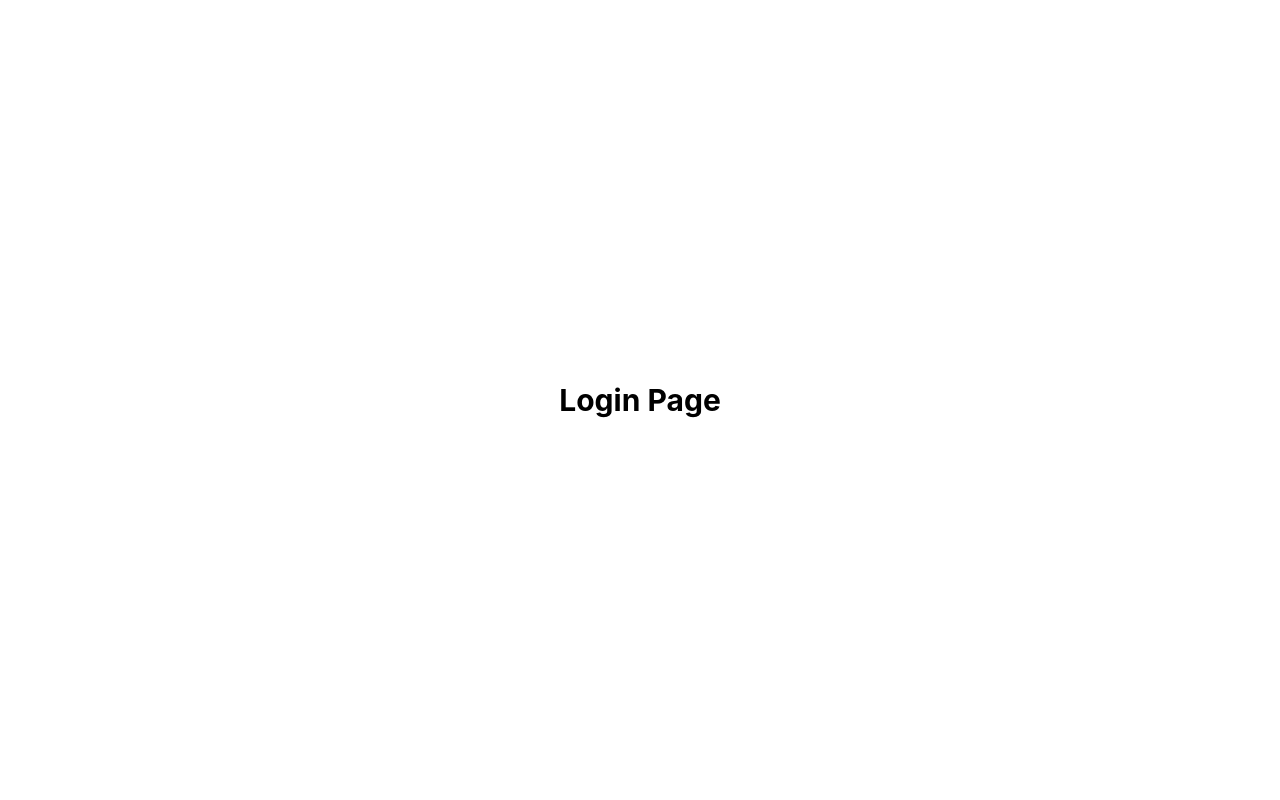
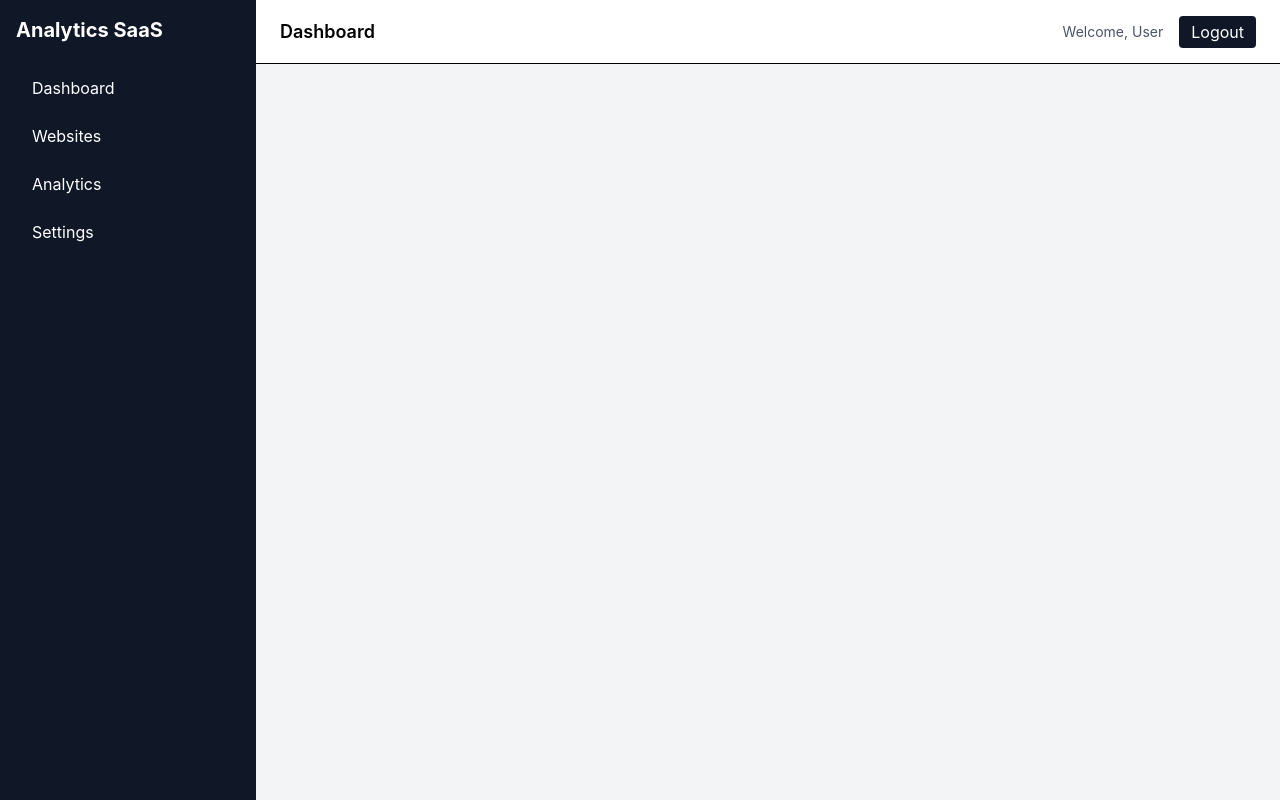
Before and after one commit to vimal2512/analytics-dashboard-client, a React (Vite) app: page / in a window 1280 px wide. Before the commit this address led to /login. Built offline with nearby package versions, Linux system fonts and the light colour scheme.

Commit message:
feat: implemented dashboard layout with sidebar and header

```diff
--- a/src/app/router/AppRouter.jsx
+++ b/src/app/router/AppRouter.jsx
@@ -1,22 +1,21 @@
 import { BrowserRouter, Routes, Route, Navigate } from "react-router-dom";
 import { Suspense } from "react";
 import { routes } from "./routes";
+
+function renderRoutes(routes) {
+    return routes.map((route) => (
+            <Route key={route.path} path={route.path} element={route.element}>
+              {route.children && renderRoutes(route.children)}
+            </Route>
+          ))
+}
+
 
 function AppRouter() {
   return (
     <BrowserRouter>
       <Suspense fallback={<div>Loading...</div>}>
-        <Routes>
-          {routes.map((route) => (
-            <Route
-              key={route.path}
-              path={route.path}
-              element={route.element}
-            />
-          ))}
-
-          <Route path="/" element={<Navigate to="/login" />} />
-        </Routes>
+         <Routes>{renderRoutes(routes)}</Routes>
       </Suspense>
     </BrowserRouter>
   );
--- /dev/null
+++ b/src/shared/layouts/DashboardLayout.jsx
@@ -0,0 +1,23 @@
+import Sidebar from "./Sidebar";
+import Header from "./Header";
+import { Outlet } from "react-router-dom";
+
+function DashboardLayout() {
+    return(
+        <div className="flex h-screen">
+
+            <Sidebar/>
+
+            <div className="flex-1 flex flex-col">
+                <Header/>
+
+                <main className="flex-1 bg-gray-100 p-6 overflow-y-auto">
+                    <Outlet/>
+                </main>
+            </div>
+
+        </div>
+    )
+}
+
+export default DashboardLayout;
--- /dev/null
+++ b/src/shared/layouts/Header.jsx
@@ -0,0 +1,19 @@
+function Header() {
+    return(
+        <div className="h-16 bg-white border-b flex items-center justify-between px-6">
+            <h2 className="text-lg font-semibold">Dashboard</h2>
+
+            <div className="flex items-center gap-4">
+                <span className="text-sm text-gray-600">
+                    Welcome, User
+                </span>
+
+                <button className="px-3 py-1 bg-gray-900 text-white rounded">
+                    Logout
+                </button>
+            </div>
+        </div>
+    )
+}
+
+export default Header;
--- /dev/null
+++ b/src/shared/layouts/Sidebar.jsx
@@ -0,0 +1,30 @@
+import { NavLink } from "react-router-dom";
+
+function Sidebar() {
+    const linkClass = "block px-4 py-2 rounded hover:bg-gray-700 transition"
+    return(
+        <div className="w-64 bg-gray-900 text-white h-screen p-4">
+           <h1 className="text-xl font-bold mb-6">Analytics SaaS</h1>
+
+           <nav className="space-y-2">
+            <NavLink className={linkClass} to="/dashboard">
+                Dashboard
+            </NavLink>
+
+            <NavLink className={linkClass} to="/websites">
+                Websites
+            </NavLink>
+
+            <NavLink className={linkClass} to="analytics">
+                Analytics
+            </NavLink>
+
+            <NavLink className={linkClass} to="settings">
+                Settings
+            </NavLink>
+           </nav>
+        </div>
+    )
+}
+
+export default Sidebar;
```
Also changed, not shown: src/app/router/routes.jsx (+15 -8 lines).
